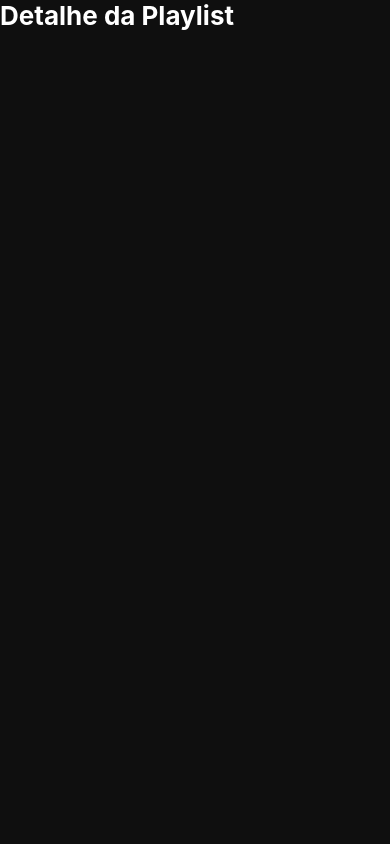
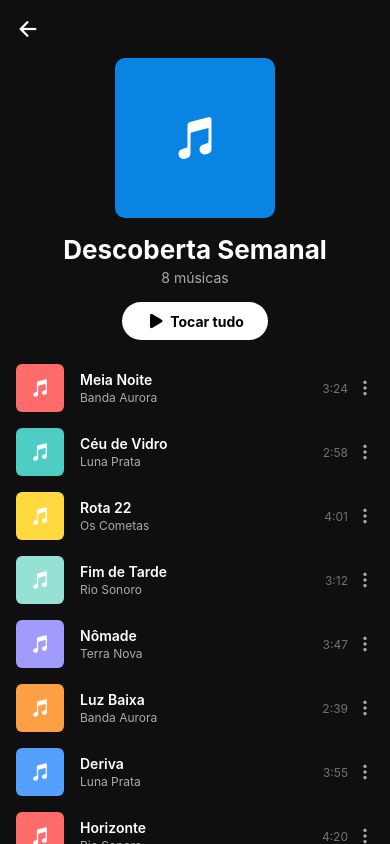
Before and after one commit to Dupla-mobile/telasYTmusic, a React Native app: screen /PlaylistDetail in a window 390 px wide. Built offline with nearby package versions, Linux system fonts and the light colour scheme.

Commit message:
Constroi tela PlaylistDetail com header e lista de musicas

```diff
--- a/src/screens/PlaylistDetailScreen.js
+++ b/src/screens/PlaylistDetailScreen.js
@@ -1,10 +1,37 @@
-import { View, Text, StyleSheet, SafeAreaView } from "react-native";
-import { COLORS, SPACING, FONT_SIZES } from "../constants/theme";
+import { View, Text, FlatList, TouchableOpacity, StyleSheet, SafeAreaView } from "react-native";
+import { useNavigation } from "@react-navigation/native";
+import { Ionicons } from "@expo/vector-icons";
+import { COLORS, SPACING, FONT_SIZES, RADIUS } from "../constants/theme";
+import { SONGS } from "../data/mockData";
+import SongItem from "../components/SongItem";
 
 export default function PlaylistDetailScreen() {
+  const navigation = useNavigation();
+
   return (
     <SafeAreaView style={styles.container}>
-      <Text style={styles.header}>Detalhe da Playlist</Text>
+      <TouchableOpacity style={styles.backBtn} onPress={() => navigation.goBack()}>
+        <Ionicons name="arrow-back" size={24} color={COLORS.text} />
+      </TouchableOpacity>
+
+      <View style={styles.hero}>
+        <View style={styles.art}>
+          <Ionicons name="musical-notes" size={48} color="#fff" />
+        </View>
+        <Text style={styles.title}>Descoberta Semanal</Text>
+        <Text style={styles.subtitle}>{SONGS.length} músicas</Text>
+
+        <TouchableOpacity style={styles.playBtn} onPress={() => navigation.navigate("Player")}>
+          <Ionicons name="play" size={20} color="#000" />
+          <Text style={styles.playText}>Tocar tudo</Text>
+        </TouchableOpacity>
+      </View>
+
+      <FlatList
+        data={SONGS}
+        keyExtractor={(item) => item.id}
+        renderItem={({ item }) => <SongItem song={item} onPress={() => navigation.navigate("Player")} />}
+      />
     </SafeAreaView>
   );
 }
@@ -13,11 +40,48 @@ const styles = StyleSheet.create({
   container: {
     flex: 1,
     backgroundColor: COLORS.background,
+  },
+  backBtn: {
     padding: SPACING.md,
   },
-  header: {
+  hero: {
+    alignItems: "center",
+    paddingHorizontal: SPACING.md,
+    marginBottom: SPACING.md,
+  },
+  art: {
+    width: 160,
+    height: 160,
+    borderRadius: RADIUS.md,
+    backgroundColor: "#0984E3",
+    alignItems: "center",
+    justifyContent: "center",
+    marginBottom: SPACING.md,
+  },
+  title: {
     color: COLORS.text,
     fontSize: FONT_SIZES.xxl,
     fontWeight: "bold",
+    textAlign: "center",
+  },
+  subtitle: {
+    color: COLORS.textSecondary,
+    fontSize: FONT_SIZES.md,
+    marginTop: SPACING.xs,
+    marginBottom: SPACING.md,
+  },
+  playBtn: {
+    flexDirection: "row",
+    alignItems: "center",
+    backgroundColor: COLORS.text,
+    paddingVertical: SPACING.sm,
+    paddingHorizontal: SPACING.lg,
+    borderRadius: RADIUS.pill,
+  },
+  playText: {
+    color: "#000",
+    fontWeight: "700",
+    marginLeft: SPACING.xs,
+    fontSize: FONT_SIZES.md,
   },
 });
```
